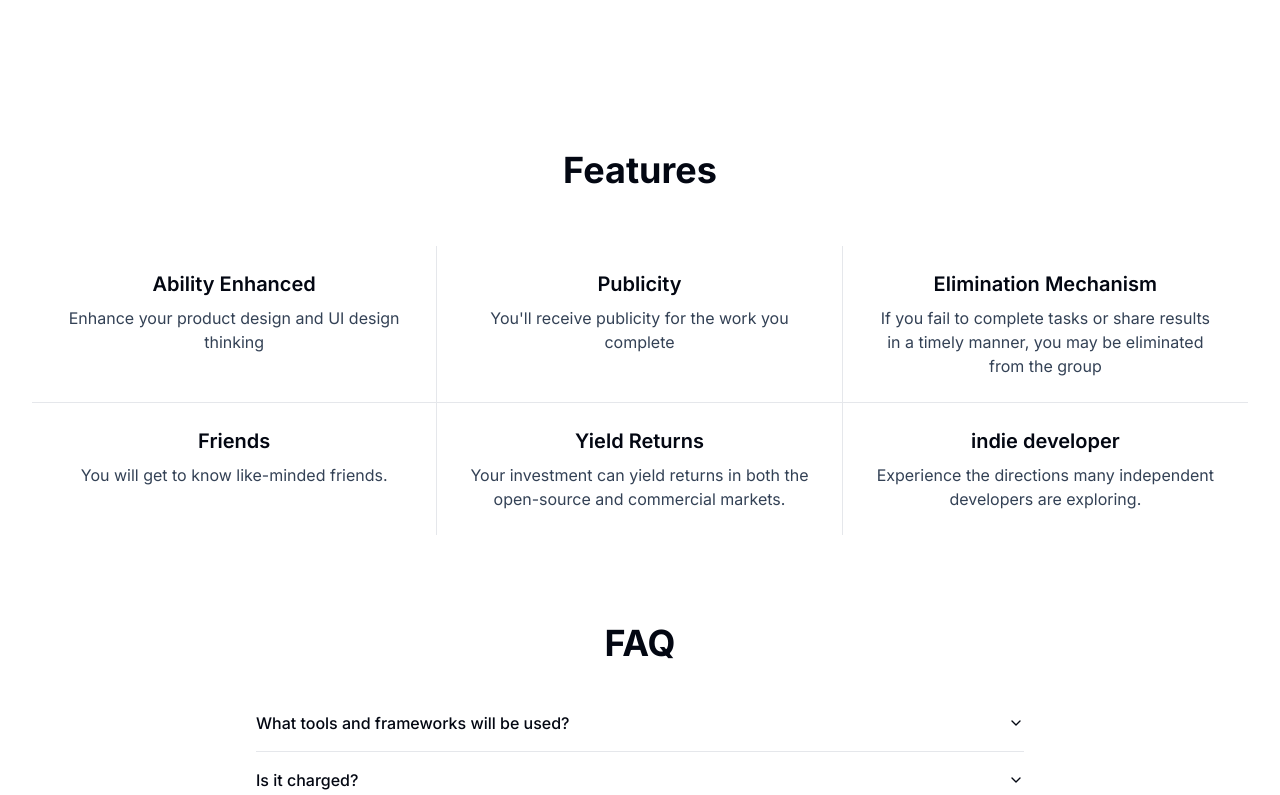
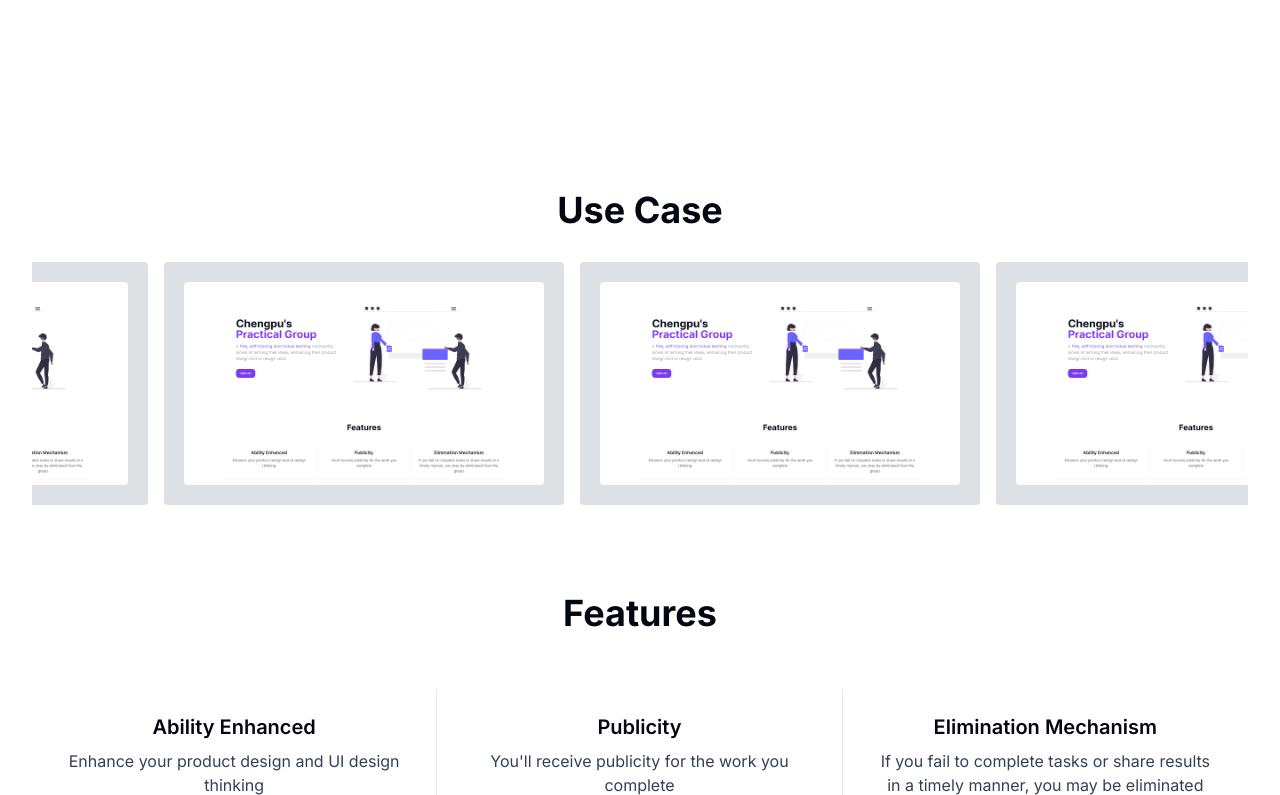
Before and after one commit to zhugezifang/indie-road, a Next.js app: page / in a window 1280 px wide. Shown: the part 565-1360 px from the top of the page. Built offline with nearby package versions, Linux system fonts and the light colour scheme.

Commit message:
feat: add Use Cases Section

```diff
--- a/app/page.tsx
+++ b/app/page.tsx
@@ -3,12 +3,14 @@ import Header from "@/components/Header";
 import Hero from "@/components/Hero";
 import Features from "@/components/Features";
 import FAQ from "@/components/FAQ";
+import UseCases from "@/components/use-cases";
 
 export default function Home() {
   return (
     <div>
       <Header />
       <Hero />
+      <UseCases />
       <Features />
       <FAQ />
       {/* <Content />
--- a/components/Header.tsx
+++ b/components/Header.tsx
@@ -62,6 +62,13 @@ const Header = () => (
           </a>
         </li>
         <li>
+          <a href="#use-cases">
+            <Button variant="ghost" data-active="false">
+              Use Cases
+            </Button>
+          </a>
+        </li>
+        <li>
           <a href="#features">
             <Button variant="ghost" data-active="false">
               Features
--- /dev/null
+++ b/components/ui/aspect-ratio.tsx
@@ -0,0 +1,7 @@
+"use client"
+
+import * as AspectRatioPrimitive from "@radix-ui/react-aspect-ratio"
+
+const AspectRatio = AspectRatioPrimitive.Root
+
+export { AspectRatio }
--- /dev/null
+++ b/components/use-cases.tsx
@@ -0,0 +1,54 @@
+import Image from "next/image";
+import { AspectRatio } from "@/components/ui/aspect-ratio";
+import Marquee from "react-fast-marquee";
+
+const UseCases = () => (
+  <section
+    id="use-cases"
+    className="flex flex-col justify-center lg:max-w-7xl md:max-w-5xl w-[95%] mx-auto py-8 sm:py-16"
+  >
+    <div className="mb-8">
+      <h2 className="text-4xl text-center font-bold">Use Case</h2>
+    </div>
+    <Marquee direction="left" autoFill pauseOnHover>
+      <div className="relative w-[400px] p-[20px] bg-[#dde1e5] rounded mx-2">
+        <div className="relative overflow-hidden w-full h-full">
+          <AspectRatio ratio={16 / 9}>
+            <Image
+              className="rounded object-cover"
+              src="/thumbnail.png"
+              fill
+              alt="Indie Road"
+            />
+          </AspectRatio>
+        </div>
+      </div>
+      <div className="relative w-[400px] p-[20px] bg-[#dde1e5] rounded mx-2">
+        <div className="relative overflow-hidden w-full h-full">
+          <AspectRatio ratio={16 / 9}>
+            <Image
+              className="rounded object-cover"
+              src="/thumbnail.png"
+              fill
+              alt="Indie Road"
+            />
+          </AspectRatio>
+        </div>
+      </div>
+      <div className="relative w-[400px] p-[20px] bg-[#dde1e5] rounded mx-2">
+        <div className="relative overflow-hidden w-full h-full">
+          <AspectRatio ratio={16 / 9}>
+            <Image
+              className="rounded object-cover"
+              src="/thumbnail.png"
+              fill
+              alt="Indie Road"
+            />
+          </AspectRatio>
+        </div>
+      </div>
+    </Marquee>
+  </section>
+);
+
+export default UseCases;
--- a/package.json
+++ b/package.json
@@ -10,6 +10,7 @@
   },
   "dependencies": {
     "@radix-ui/react-accordion": "^1.1.2",
+    "@radix-ui/react-aspect-ratio": "^1.0.3",
     "@radix-ui/react-slot": "^1.0.2",
     "class-variance-authority": "^0.7.0",
     "clsx": "^2.1.0",
@@ -18,6 +19,7 @@
     "next-themes": "^0.3.0",
     "react": "^18",
     "react-dom": "^18",
+    "react-fast-marquee": "^1.6.4",
     "tailwind-merge": "^2.2.2",
     "tailwindcss-animate": "^1.0.7",
     "wired-elements": "^3.0.0-rc.6"
```
Also changed, not shown: public/thumbnail.png (added), 1 other file (tests, documents, lock files or other folders).
